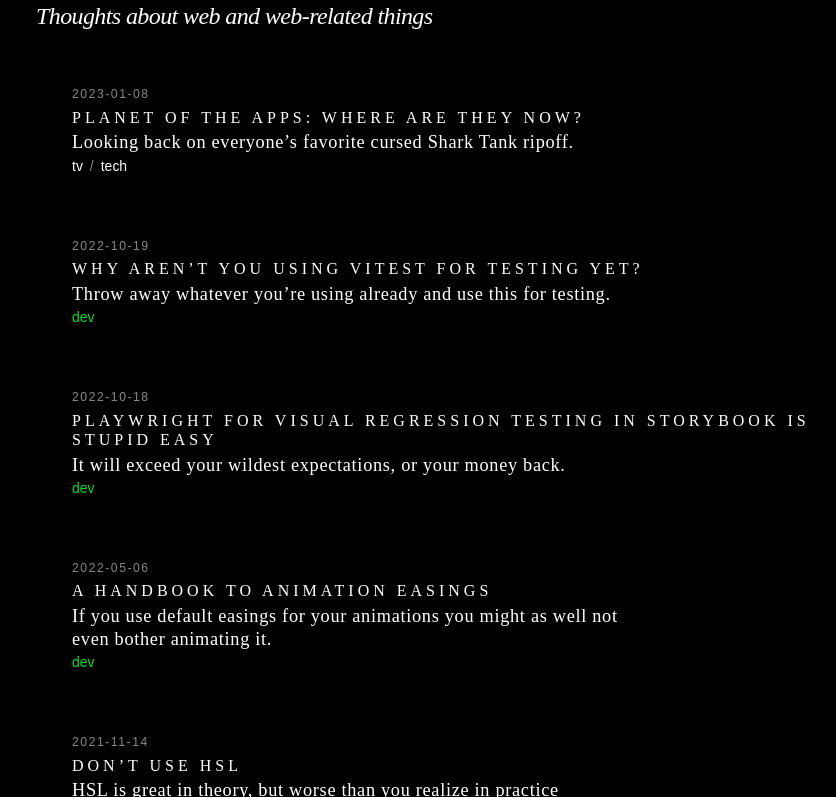
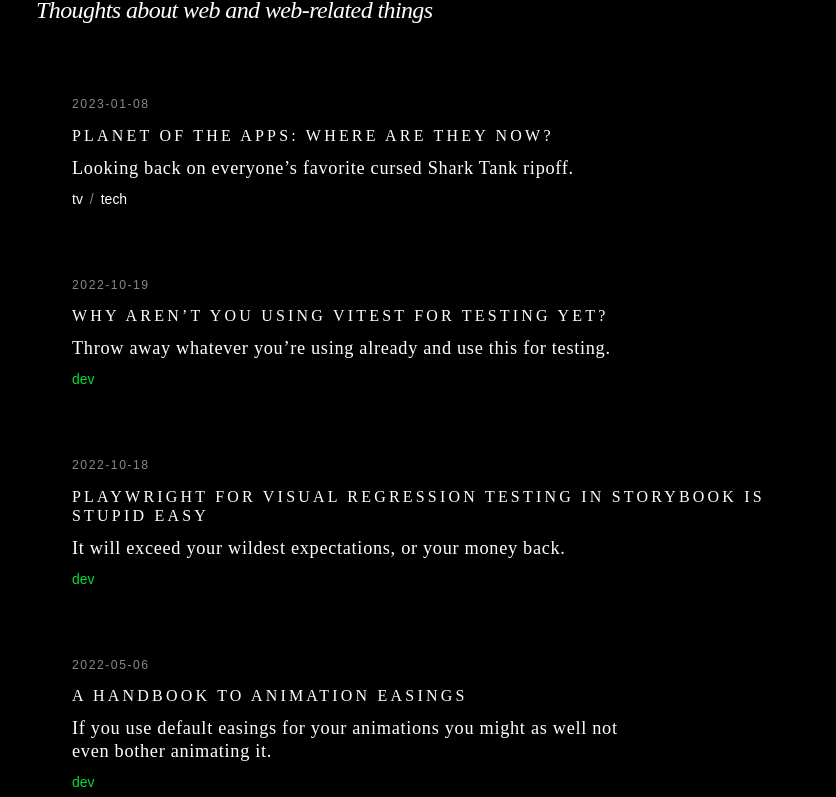
Before and after one commit to drwpow/pow.rs, an Astro site: page /blog in a window 1280 px wide. Shown: the part 186-983 px from the top of the page, without its empty margins (4-840 px from the left). Built offline with nearby package versions, Linux system fonts and the light colour scheme; Astro itself is replaced by a stand-in of ours.

Commit message:
Styling updates

```diff
--- a/src/components/BlogPost.astro
+++ b/src/components/BlogPost.astro
@@ -10,10 +10,13 @@ const { post } = Astro.props;
 
   .preview {
     color: var(--fg);
-    display: block;
+    display: flex;
+    flex-direction: column;
+    font-size: 1rem;
     font-weight: 300;
-    gap: 0.5rem;
+    gap: 0.75rem;
     line-height: 1;
+    margin-top: 2rem;
     max-width: 50em;
     outline: none;
     position: relative;
@@ -37,14 +40,6 @@ const { post } = Astro.props;
     @media (min-width: 600px) {
       margin-top: 4rem;
       padding-left: 2.5rem;
-
-      &:first-of-type {
-        margin-top: 0;
-      }
-    }
-
-    &:first-of-type {
-      margin-top: 0;
     }
 
     &:hover,
@@ -83,7 +78,6 @@ const { post } = Astro.props;
     font-size: var(--u0);
     letter-spacing: 0.0375em;
     line-height: 1.25;
-    margin: 0.25em 0;
     max-width: 32em;
 
     @media (min-width: 1200px) {
@@ -126,9 +120,8 @@ const { post } = Astro.props;
     display: block;
     font-size: 1rem;
     font-weight: 400;
-    letter-spacing: 0.25em;
+    letter-spacing: 0.2em;
     line-height: 1.2;
-    margin: 0.25em 0;
     text-transform: uppercase;
     transition: color 100ms linear;
   }
--- a/src/layouts/post.astro
+++ b/src/layouts/post.astro
@@ -36,11 +36,8 @@ const colorOfTheDay = SKULL_COLORS[Math.floor(Math.random() * SKULL_COLORS.lengt
       }
 
       .post-body {
+        font-size: var(--u1);
         padding: 0 0 4rem;
-
-        @media (min-width: 600px) {
-          font-size: var(--u1);
-        }
 
         @media (min-width: 1600px) {
           font-size: var(--u2);
@@ -132,6 +129,7 @@ const colorOfTheDay = SKULL_COLORS[Math.floor(Math.random() * SKULL_COLORS.lengt
         align-items: center;
         display: flex;
         flex-wrap: wrap;
+        margin-bottom: 1.5rem;
 
         :global(> *::before) {
           color: var(--gray-30);
--- a/src/pages/blog/index.astro
+++ b/src/pages/blog/index.astro
@@ -12,8 +12,8 @@ const posts = allPosts.filter((p) => !!p.frontmatter?.date).sort((a, b) => new D
     <Head title="blog" />
     <style lang="scss">
       .blog-wrapper {
-        padding-left: 1rem;
-        padding-right: 1rem;
+        padding-left: 1.5rem;
+        padding-right: 1.5rem;
 
         @media (min-width: 600px) {
           padding-left: 2.25rem;
@@ -28,7 +28,7 @@ const posts = allPosts.filter((p) => !!p.frontmatter?.date).sort((a, b) => new D
 
     <div class="page">
       <h1 class="page-title">Blog</h1>
-      <p class="page-description" style="margin-bottom:3rem">Thoughts about web and web-related things</p>
+      <p class="page-description">Thoughts about web and web-related things</p>
     </div>
 
     <div class="blog-wrapper" itemscope itemtype="https://schema.org/Blog">
--- a/src/pages/index.astro
+++ b/src/pages/index.astro
@@ -92,7 +92,7 @@ const TITLES = {
 
     .jump {
       font-size: 64px;
-      padding: 0 2rem;
+      padding: 1rem;
       font-weight: 700;
       line-height: 0.9;
       margin-bottom: auto;
--- a/src/styles/_page.scss
+++ b/src/styles/_page.scss
@@ -1,5 +1,5 @@
 .page {
-  padding: 0 1.25rem;
+  padding: 0 1.5rem;
 
   @media (min-width: 600px) {
     padding: 0 2.5rem;
@@ -15,6 +15,7 @@
     font-size: 24px;
     font-style: italic;
     letter-spacing: -0.025em;
+    line-height: 1.25;
     margin: 0;
   }
 }
--- a/src/styles/_utils.scss
+++ b/src/styles/_utils.scss
@@ -107,8 +107,8 @@
   margin-inline-end: auto;
   margin-inline-start: auto;
   max-width: 45em;
-  padding-inline-end: 1rem;
-  padding-inline-start: 1rem;
+  padding-inline-end: 1.5rem;
+  padding-inline-start: 1.5rem;
 
   @media (min-width: 600px) {
     padding-inline-end: 2rem;
```
Also changed, not shown: package.json (+7 -7 lines), pnpm-lock.yaml.
